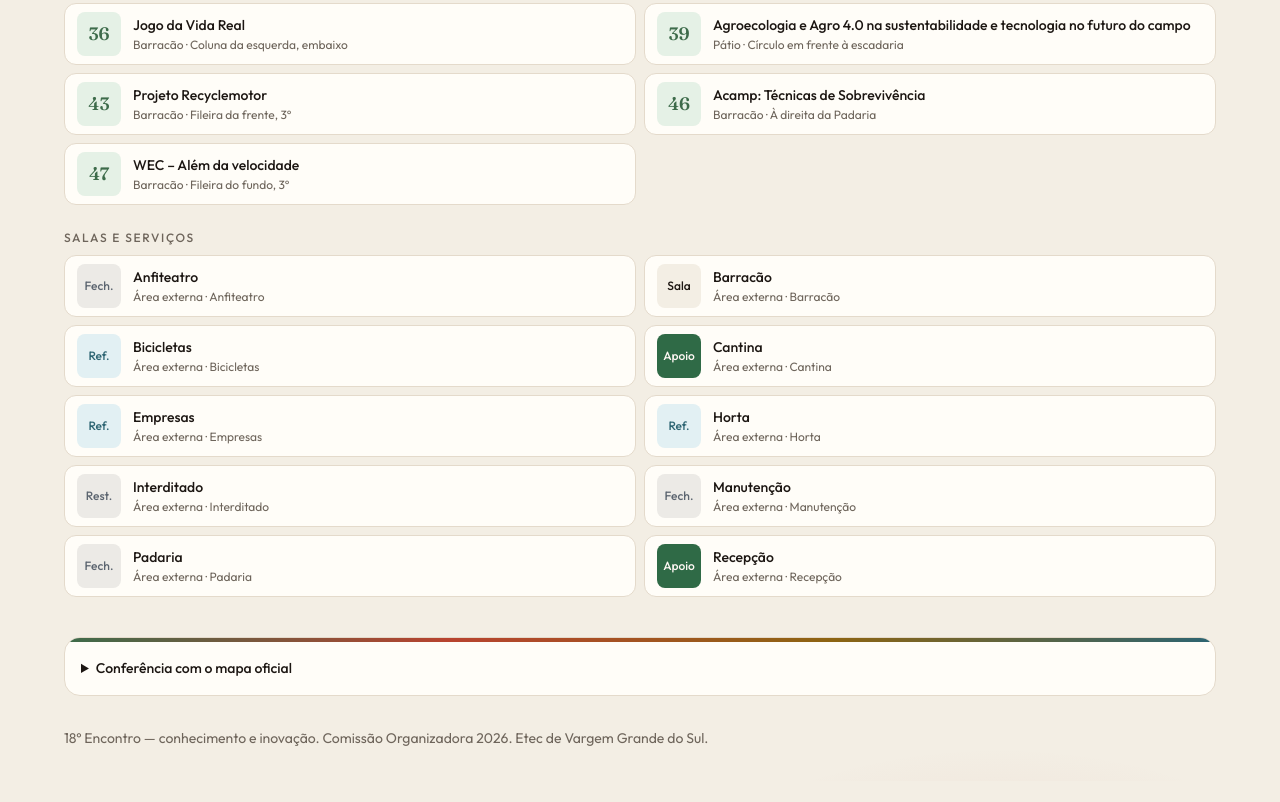
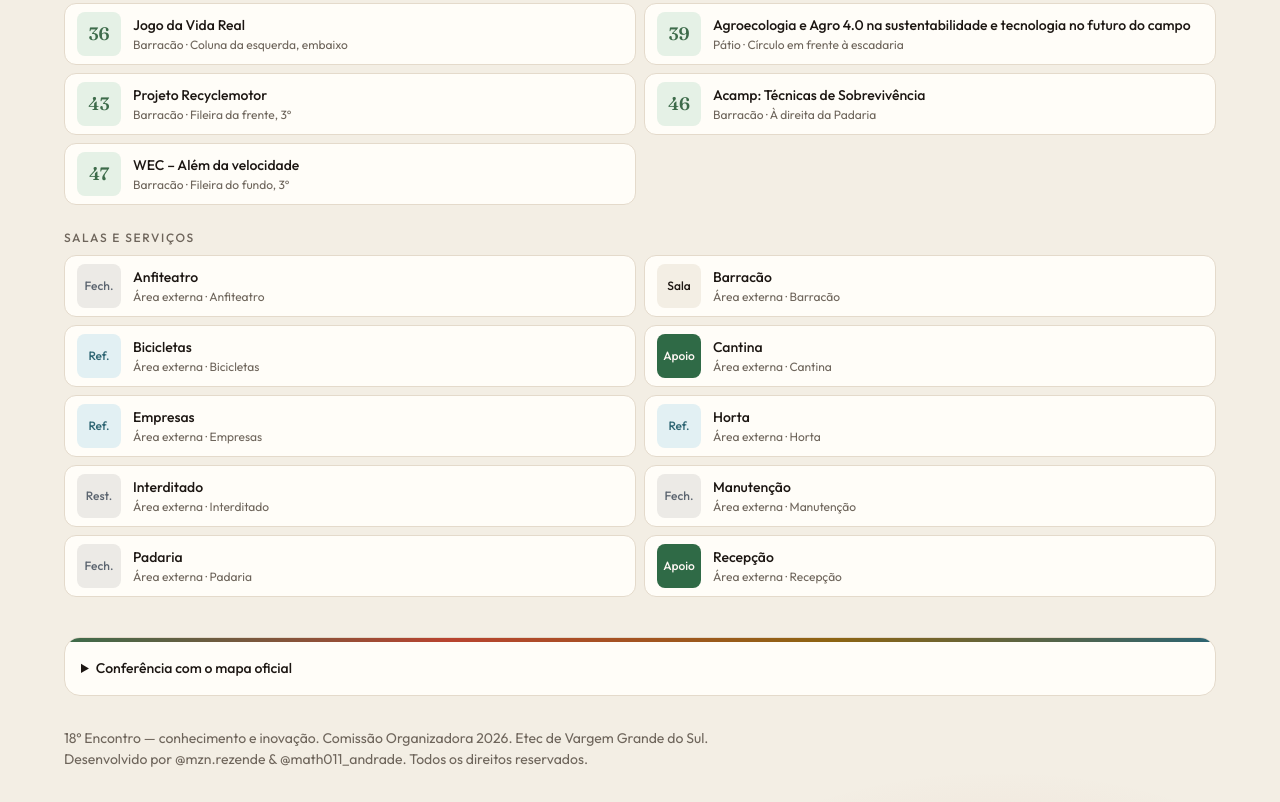
Before and after one commit to Etec-179-Mapa/18-Encontro-Conhecimento-e-Inova-ao, a plain HTML site: page index.html in a window 1280 px wide. Shown: the part 1319-2121 px from the top of the page. Before the commit the page ends 2100 px from the top, so only its background shows below. Drawn offline with Linux system fonts and the light colour scheme.

Commit message:
Enhance footer with developer credits and line break
Updated footer to include developer credits and formatting.

```diff
--- a/index.html
+++ b/index.html
@@ -65,9 +65,12 @@
       </section>
     </main>
 
-    <footer class="miolo rodape">
-      18º Encontro — conhecimento e inovação. Comissão Organizadora 2026. Etec de Vargem Grande do Sul.
-    </footer>
+   <footer class="miolo rodape">
+  18º Encontro — conhecimento e inovação. Comissão Organizadora 2026.
+  Etec de Vargem Grande do Sul.
+  <br>
+  Desenvolvido por @mzn.rezende & @math011_andrade. Todos os direitos reservados.
+</footer>
   </div>
 
   <script src="js/app.js"></script>
```
